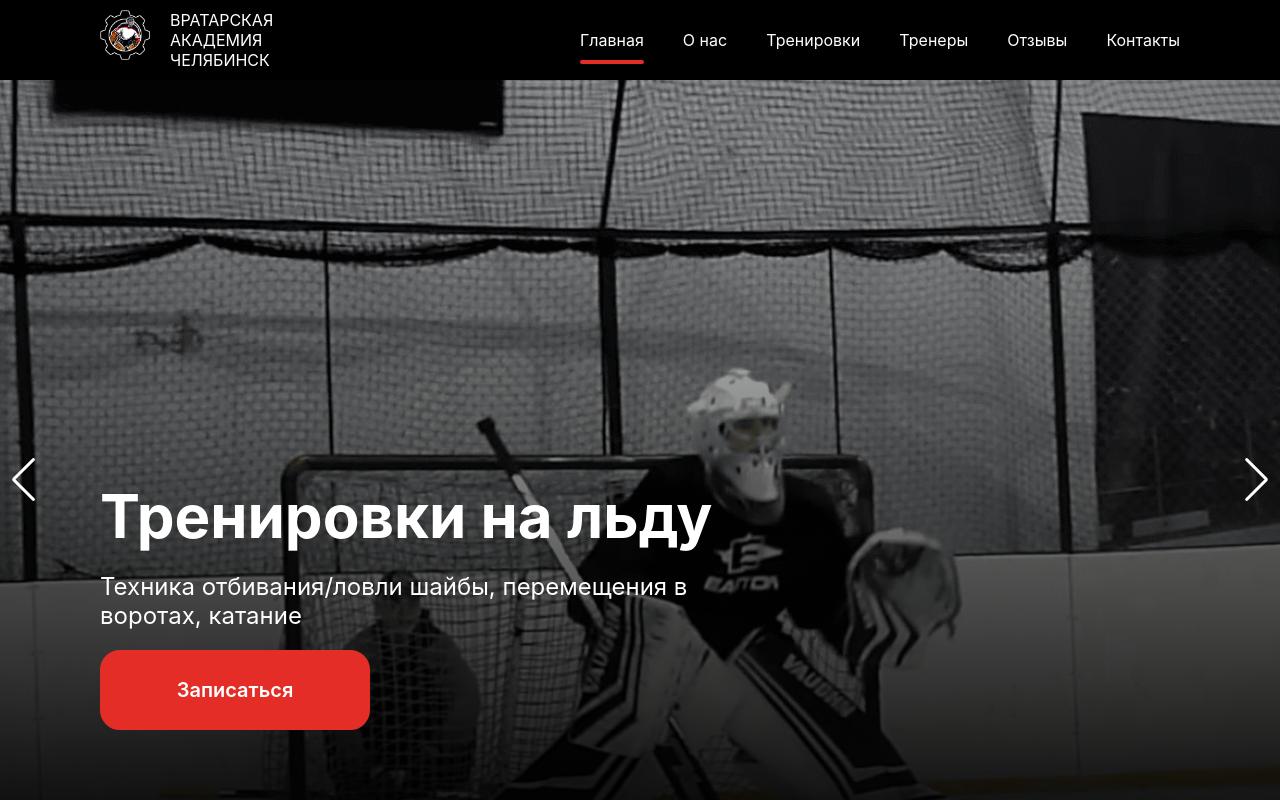
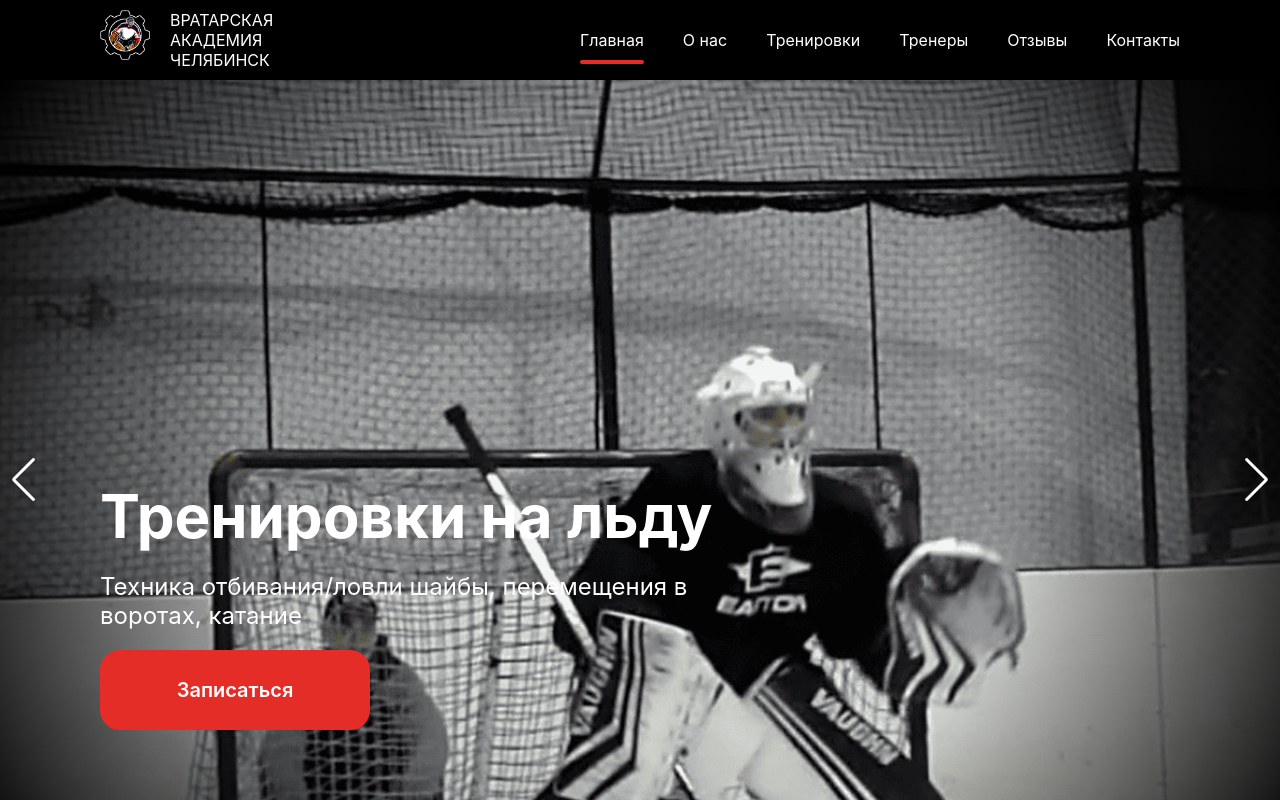
Before and after one commit to grevold/goalkeeper_academy, a React (Create React App) app: page / in a window 1280 px wide. Shown: the top 800 px of the page. Built offline with nearby package versions, Linux system fonts and the light colour scheme.

Commit message:
fix:fix modal in header (#9)

```diff
--- a/src/components/Header/components/HeaderMobile/HeaderMobile.module.css
+++ b/src/components/Header/components/HeaderMobile/HeaderMobile.module.css
@@ -79,7 +79,7 @@
 
 .nav_container_close {
   composes: nav_container_opened;
-  top: -600px;
+  top: -1200px;
   transition: top 0.7s ease-in-out;
 }
 
--- a/src/components/Header/components/HeaderMobile/HeaderMobile.tsx
+++ b/src/components/Header/components/HeaderMobile/HeaderMobile.tsx
@@ -1,10 +1,9 @@
 import { Box } from "@mui/material";
 import { BurgerIcon } from "../../../../icons/BurgerIcon";
 import s from "./HeaderMobile.module.css";
-import { useContext, useEffect, useRef, useState } from "react";
+import { useEffect, useRef, useState } from "react";
 import { CloseMenuIcon } from "../../../../icons/CloseMenuIcon";
 import { NAV } from "../../../../constants";
-import { Context } from "../../../../App";
 const bodyScrollLock = require("body-scroll-lock");
 
 export function HeaderMobile() {
--- a/src/pages/MainPaige/components/Greeting/Greeting.module.css
+++ b/src/pages/MainPaige/components/Greeting/Greeting.module.css
@@ -28,9 +28,10 @@
 }
 .slide_container_text {
   position: absolute;
-  bottom: 150px;
+  bottom: 200px;
   left: 50px;
   z-index: 5;
+  height: 100px;
 }
 .slide_header {
   font-size: 24px;
@@ -43,7 +44,7 @@
   max-width: 250px;
 }
 .button {
-  position: absolute;
+  /* position: absolute; */
   width: 150px;
   height: 50px;
   border: 2px solid #e52d27;
@@ -56,6 +57,7 @@
   cursor: pointer;
   transition: background 0.5s ease-in-out;
   z-index: 4;
+  margin-top: 20px;
 }
 .button:hover {
   background: rgb(0, 0, 0);
@@ -69,7 +71,7 @@
   justify-content: center;
   align-items: center;
   overflow: hidden;
-  padding-top: 200px;
+  /* padding-top: 200px; */
 }
 .image_slide {
   flex-shrink: 0;
@@ -80,10 +82,10 @@
 .video {
   opacity: 1;
   position: absolute;
-  height: 100%;
-  width: auto;
+  width: 100%;
   z-index: 1;
   transition: opacity 1s ease-in-out;
+  top: 130px;
 }
 .video_disable {
   opacity: 0;
@@ -93,24 +95,65 @@
 }
 .preview {
   position: absolute;
-  height: 100%;
+  width: 100%;
+  scale: 1.2;
+  top: 150px;
   z-index: 0;
+}
+.preview_disable {
+  composes: preview;
+  opacity: 0;
+  transition: opacity 1s;
 }
 
 .shadow {
   position: absolute;
   width: 100%;
   height: 100%;
-  background: rgb(2, 0, 36);
-  background: linear-gradient(
-    180deg,
-    rgba(2, 0, 36, 0) 0%,
+  background: rgb(0, 0, 0);
+  background: radial-gradient(
+    circle,
+    rgba(0, 0, 0, 0) 50%,
     rgba(0, 0, 0, 1) 100%
   );
   z-index: 3;
 }
 
+@media (min-width: 700px) {
+  .video {
+    top: 0px;
+    height: 100%;
+    width: auto;
+  }
+  .preview {
+    height: 100%;
+    width: auto;
+  }
+  .image_slide_container {
+    padding-top: 0px;
+  }
+  .slide_container_text {
+    bottom: 300px;
+  }
+  .slide_header {
+    font-size: 32px;
+  }
+  .slide_description {
+    font-size: 24px;
+    max-width: 500px;
+  }
+}
+
 @media (min-width: 900px) {
+  .video {
+    top: 0px;
+    height: 100%;
+    width: auto;
+  }
+  .preview {
+    height: 100%;
+    width: auto;
+  }
   .image_slide_container {
     padding-top: 0px;
   }
@@ -133,19 +176,22 @@
 }
 
 @media (min-width: 1200px) {
+  .preview {
+    top: 0;
+  }
   .slide_container {
     width: 100%;
   }
   .slide_container_text {
     left: 100px;
-    bottom: 250px;
+    bottom: 300px;
   }
   .slide_header {
     font-size: 60px;
   }
   .slide_description {
     font-size: 24px;
-    max-width: 600px;
+    max-width: 650px;
   }
   .button {
     width: 270px;
--- a/src/pages/MainPaige/components/Greeting/Greeting.tsx
+++ b/src/pages/MainPaige/components/Greeting/Greeting.tsx
@@ -31,15 +31,16 @@ export function Greeting() {
               <div className={s.slide_container_text}>
                 <h2 className={s.slide_header}>{slide.title}</h2>
                 <span className={s.slide_description}>{slide.description}</span>
+                <button
+                  className={s.button}
+                  onClick={() => setIsModalOpened(true)}
+                >
+                  Записаться
+                </button>
               </div>
-              <button
-                className={s.button}
-                onClick={() => setIsModalOpened(true)}
-              >
-                Записаться
-              </button>
-              <div className={s.shadow} />
+
               <div className={s.image_slide_container}>
+                <div className={s.shadow} />
                 <video
                   className={isLoadedVideo ? s.video : s.video_disable}
                   autoPlay
@@ -52,9 +53,10 @@ export function Greeting() {
                     type="video/mp4"
                   />
                 </video>
+
                 <img
                   src={`${process.env.PUBLIC_URL}/${slide.preview}`}
-                  className={s.preview}
+                  className={isLoadedVideo ? s.preview_disable : s.preview}
                 />
               </div>
             </div>
--- a/src/pages/MainPaige/components/Products/Products.tsx
+++ b/src/pages/MainPaige/components/Products/Products.tsx
@@ -89,7 +89,7 @@ export function Products() {
         <div className={s.price_button_container_pdf}>
           <a
             className={s.button_pdf}
-            href={"price.pdf"}
+            href={`${process.env.PUBLIC_URL}/price.pdf`}
             rel="noopener noreferrer"
             target="_blank"
           >
```
